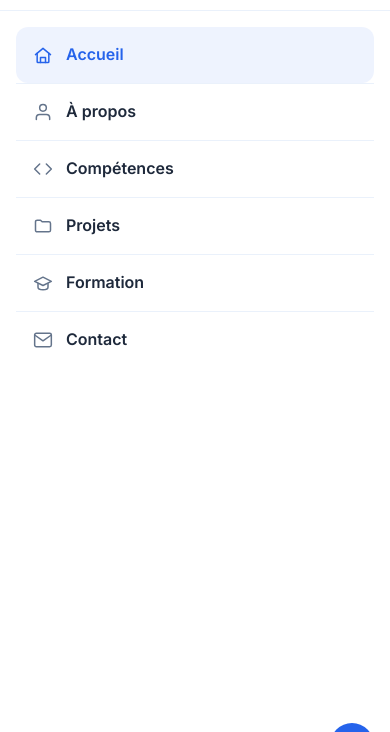
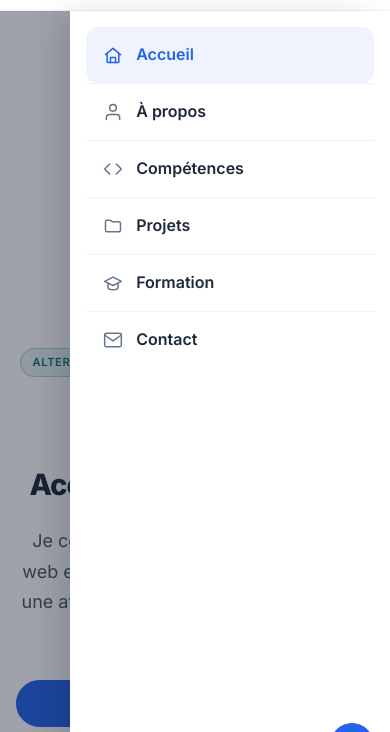
Before and after one commit to Nazim-M999/portfolio, a plain HTML site: page index.html in a window 390 px wide. Both pictures are taken after a click on the button 259 px from the left and 35 px from the top of the page. Shown: the part 61-793 px from the top of the page. Drawn offline with Linux system fonts and the light colour scheme.

Commit message:
Correction du menu mobile et amélioration du responsive

```diff
--- a/index.html
+++ b/index.html
@@ -124,6 +124,12 @@
       </a>
     </div>
   </header>
+
+  <!-- Fond semi-transparent derrière le panneau de navigation mobile :
+       cliquer en dehors du panneau le referme, et le reste de la page
+       reste visible (légèrement assombri) au lieu d'être totalement
+       masqué. -->
+  <div id="nav-backdrop"></div>
 
   <!-- ===== FIL D'ARIANE (mis à jour dynamiquement selon la section visible) ===== -->
   <nav class="breadcrumb-bar" aria-label="Fil d'Ariane">
--- a/script.js
+++ b/script.js
@@ -138,6 +138,7 @@ const A11Y = {
 const NAV = {
   toggle: document.querySelector('.nav-toggle'),
   links: document.getElementById('nav-links'),
+  backdrop: document.getElementById('nav-backdrop'),
 
   init() {
     if (!this.toggle || !this.links) return;
@@ -152,6 +153,11 @@ const NAV = {
       link.addEventListener('click', () => this.setOpen(false));
     });
 
+    // Fermer au clic sur le fond assombri (en dehors du tiroir)
+    if (this.backdrop) {
+      this.backdrop.addEventListener('click', () => this.setOpen(false));
+    }
+
     // Fermer avec Échap
     document.addEventListener('keydown', (e) => {
       if (e.key === 'Escape' && this.links.classList.contains('open')) {
@@ -165,8 +171,12 @@ const NAV = {
     this.toggle.setAttribute('aria-expanded', String(open));
     this.links.classList.toggle('open', open);
     this.toggle.setAttribute('aria-label', open ? 'Fermer le menu de navigation' : 'Ouvrir le menu de navigation');
-    // Empêche le défilement de la page derrière le panneau plein écran
+    // Empêche le défilement de la page derrière le tiroir de navigation
     document.body.classList.toggle('nav-open', open);
+
+    if (this.backdrop) {
+      this.backdrop.classList.toggle('open', open);
+    }
   }
 };
 
--- a/style.css
+++ b/style.css
@@ -189,6 +189,12 @@ body {
    dépasser son conteneur, quelle que soit sa taille intrinsèque. */
 img, svg, video, picture {
   max-width: 100%;
+}
+
+/* Fond du tiroir de navigation mobile : inerte par défaut (desktop, et
+   menu fermé), réactivé uniquement dans la media query mobile. */
+#nav-backdrop {
+  display: none;
 }
 
 section {
@@ -1625,20 +1631,41 @@ p {
     background-color: var(--color-bg);
   }
 
-  #nav-links {
-    display: none;
+  /* Fond assombri cliquable derrière le tiroir. display reste constant
+     (jamais "none") pour que la transition d'opacité fonctionne ; c'est
+     "visibility" + "pointer-events" qui le rendent inerte une fois fermé. */
+  #nav-backdrop {
+    display: block;
     position: fixed;
-    /* top/right/bottom/left explicites plutôt que le raccourci "inset" :
-       certains navigateurs mobiles plus anciens ne reconnaissent pas
-       "inset" et ignorent alors toute la règle, ce qui repositionnait le
-       panneau dans le flux normal (à l'intérieur du header, écrasé sur
-       une seule ligne) au lieu de couvrir l'écran — d'où l'impression
-       qu'un seul lien était "affiché". */
     top: var(--header-height);
     right: 0;
     bottom: 0;
     left: 0;
-    width: 100%;
+    background: rgba(15, 23, 42, 0.4);
+    z-index: 898;
+    opacity: 0;
+    visibility: hidden;
+    pointer-events: none;
+    transition: opacity var(--transition-base), visibility var(--transition-base);
+  }
+
+  #nav-backdrop.open {
+    opacity: 1;
+    visibility: visible;
+    pointer-events: auto;
+  }
+
+  /* Tiroir latéral (et non plus un panneau plein écran) : il ne couvre
+     qu'une partie de la largeur, le reste de la page reste visible
+     (assombri) derrière, et un clic en dehors referme le menu. */
+  #nav-links {
+    display: flex;
+    position: fixed;
+    top: var(--header-height);
+    right: 0;
+    bottom: 0;
+    left: auto;
+    width: min(82%, 320px);
     background: var(--color-bg);
     flex-direction: column;
     align-items: stretch;
@@ -1647,11 +1674,15 @@ p {
     z-index: 899;
     overflow-y: auto;
     padding: var(--space-4);
-    box-shadow: 0 16px 24px -8px rgba(15, 23, 42, 0.12);
+    box-shadow: -16px 0 32px -8px rgba(15, 23, 42, 0.18);
+    transform: translateX(100%);
+    visibility: hidden;
+    transition: transform var(--transition-base), visibility var(--transition-base);
   }
 
   #nav-links.open {
-    display: flex;
+    transform: translateX(0);
+    visibility: visible;
   }
 
   #nav-links li {
```
